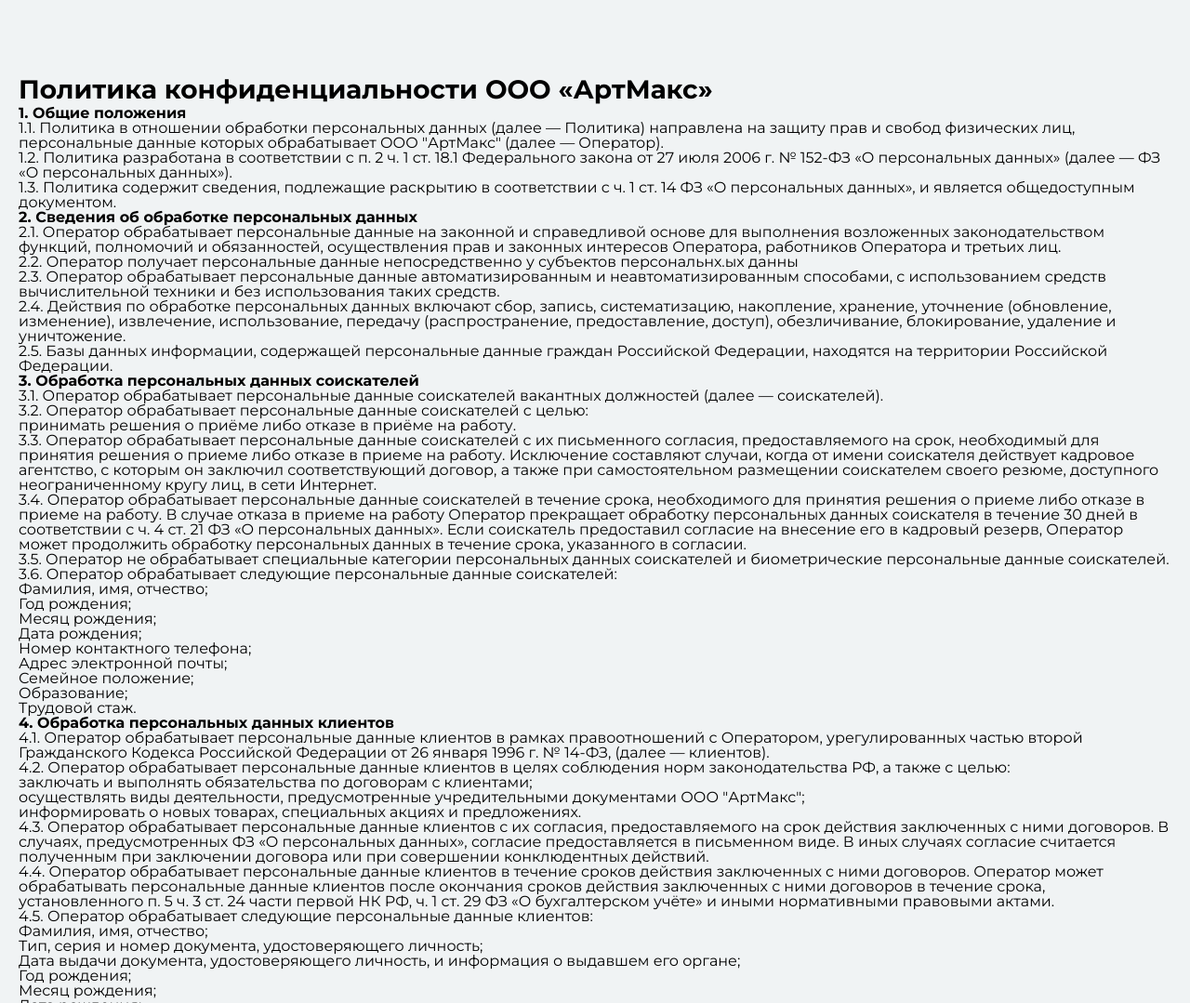
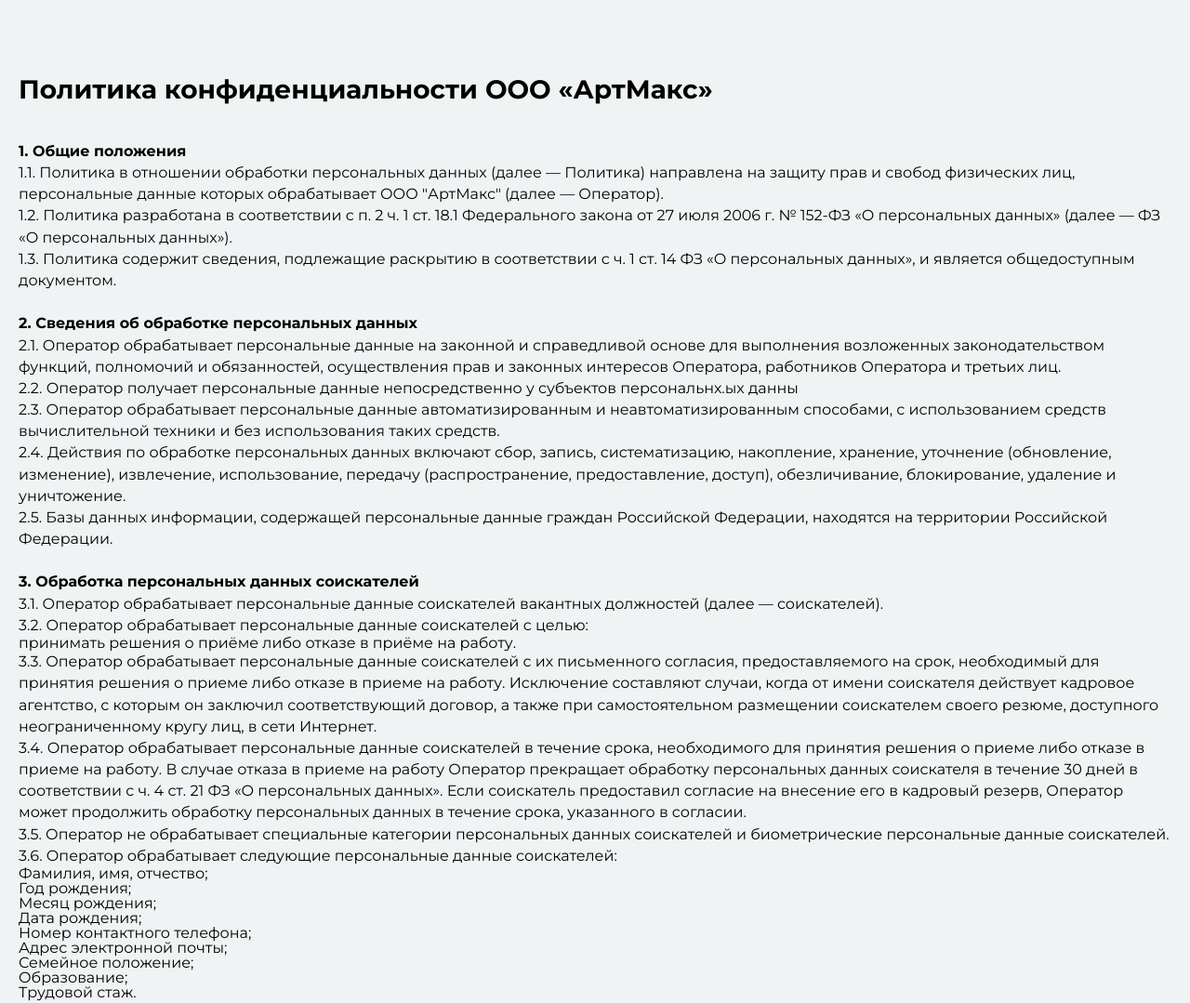
Before and after one commit to Firax-Cobalt/artmax-verstka, a plain HTML site: page privacy.html in a window 1280 px wide. Shown: the top 1079 px of the page at 93% size. Drawn offline with Linux system fonts and the light colour scheme.

Commit message:
Выровнил отступы и межстрочный интервал в текстах

```diff
--- a/privacy.html
+++ b/privacy.html
@@ -20,7 +20,7 @@
           <h2 class="privacy-list__title">1. Общие положения</h2>
           <ol class="privacy-list__list">
             <li class="privacy-list__list-item">
-              <p class="privacy__list-text">
+              <p class="privacy-list__list-text">
                 1.1. Политика в отношении обработки персональных данных (далее —
                 Политика) направлена на защиту прав и свобод физических лиц,
                 персональные данные которых обрабатывает ООО "АртМакс" (далее —
@@ -28,14 +28,14 @@
               </p>
             </li>
             <li class="privacy-list__list-item">
-              <p class="privacy__list-text">
+              <p class="privacy-list__list-text">
                 1.2. Политика разработана в соответствии с п. 2 ч. 1 ст. 18.1
                 Федерального закона от 27 июля 2006 г. № 152-ФЗ «О персональных
                 данных» (далее — ФЗ «О персональных данных»).
               </p>
             </li>
             <li class="privacy-list__list-item">
-              <p class="privacy__list-text">
+              <p class="privacy-list__list-text">
                 1.3. Политика содержит сведения, подлежащие раскрытию в
                 соответствии с ч. 1 ст. 14 ФЗ «О персональных данных», и
                 является общедоступным документом.
--- a/styles/style.css
+++ b/styles/style.css
@@ -1538,8 +1538,19 @@
   font-size: 2.8rem;
   line-height: 1.2;
   width: 90%;
+  margin-bottom: 38px;
+}
+
+.privacy-list__item {
+  font-size: 1.6rem;
+  margin-bottom: 24px;
 }
 
 .privacy-list__title {
   font-size: 1.6rem;
-}
+  line-height: 1.4;
+}
+
+.privacy-list__list-text {
+  line-height: 1.45;
+}
```
